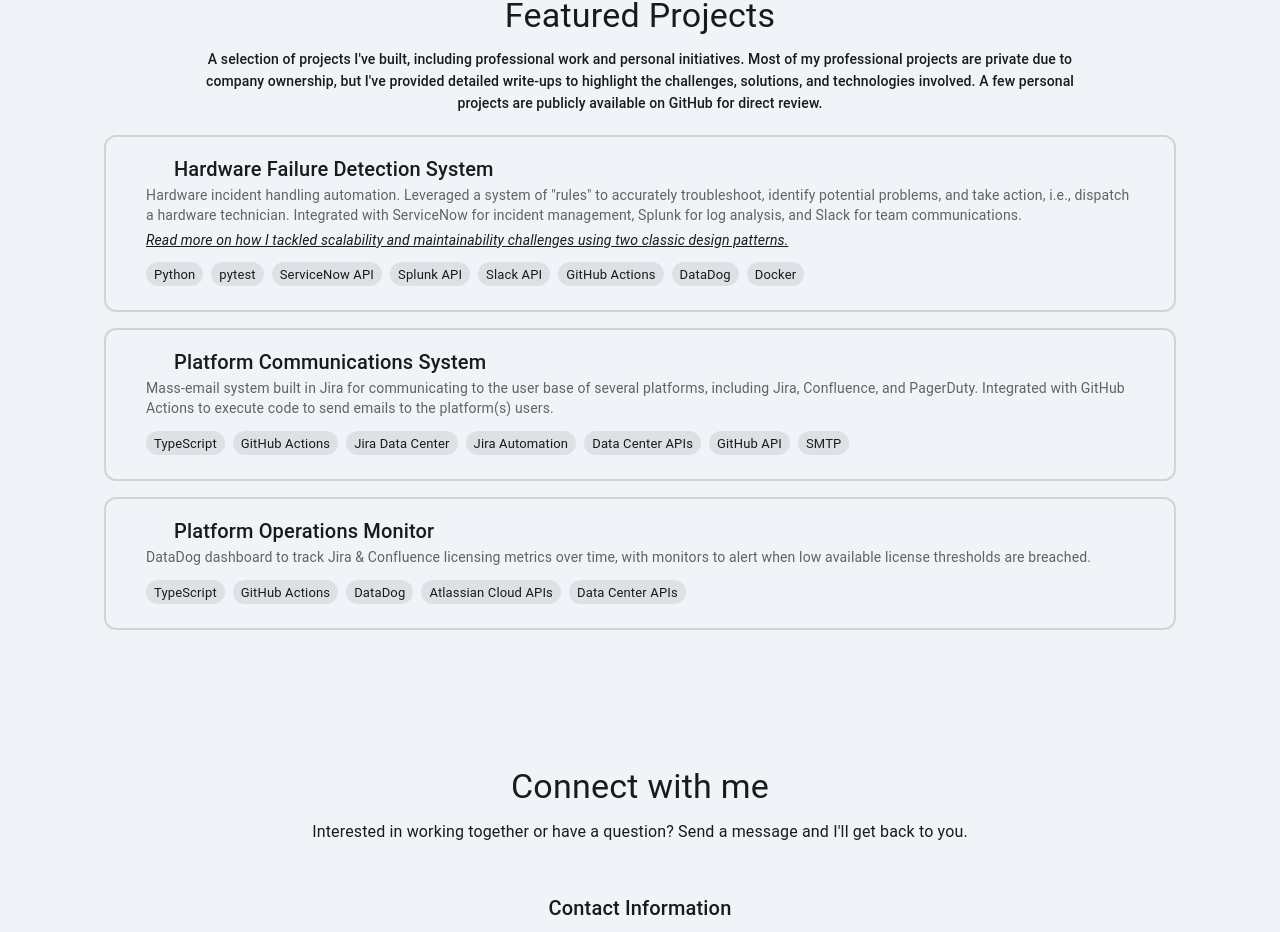
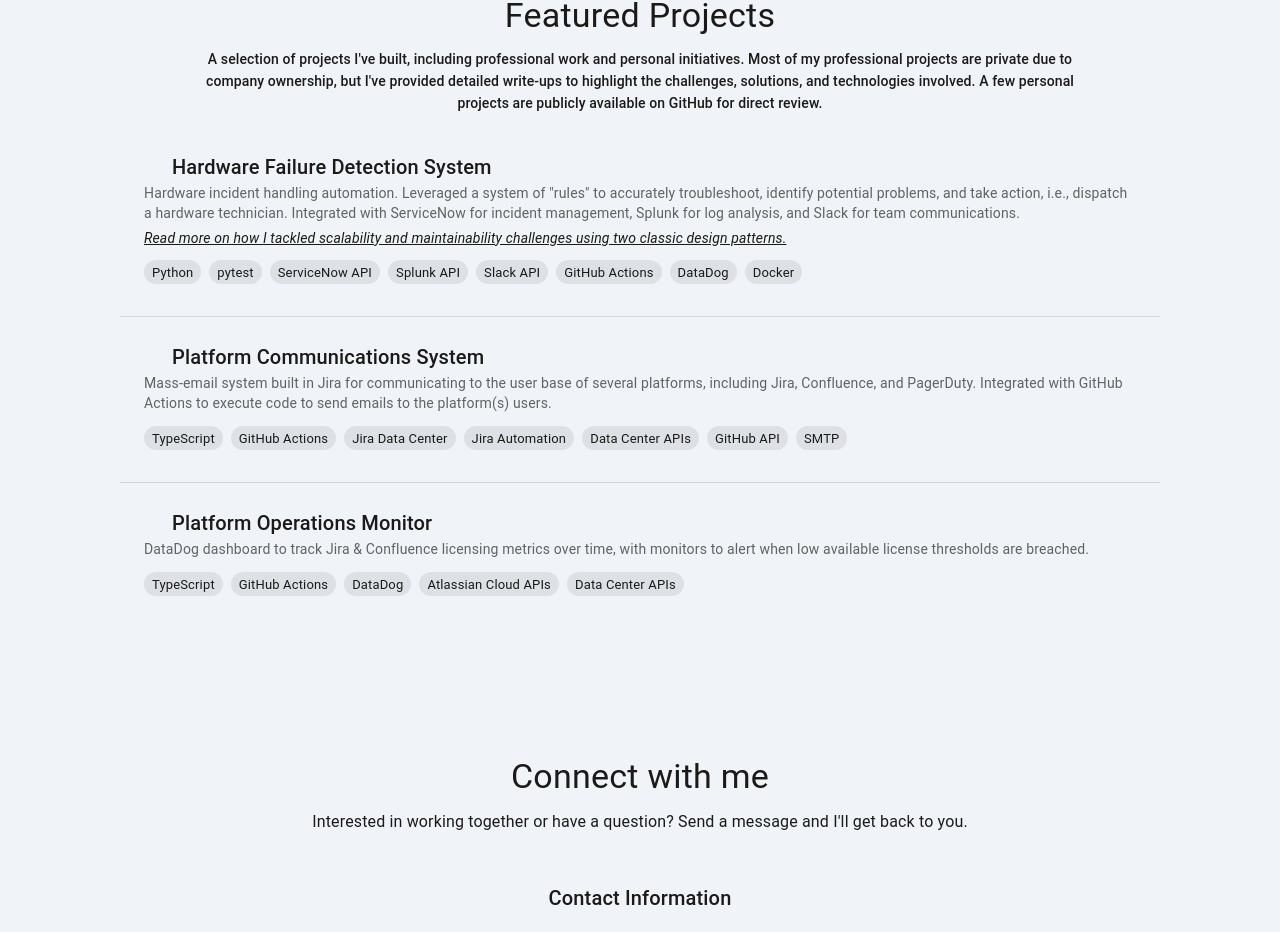
Before and after one commit to s-meenaghan7/homepage, a React (Vite) app: page / in a window 1280 px wide. Shown: the part 1967-2899 px from the top of the page. Built offline with nearby package versions, Linux system fonts and the light colour scheme; some icons are missing.

Commit message:
feat: added a conditional Divider between rendered ProjectOverview components in Projects component

```diff
--- a/src/features/projects/ProjectOverview.tsx
+++ b/src/features/projects/ProjectOverview.tsx
@@ -26,7 +26,6 @@
         py={2}
         borderRadius={3}
         px={{ xs: 3, lg: 5 }}
-        border="2px solid lightgrey"
       >
         <Typography
           gap={1}
--- a/src/features/projects/Projects.tsx
+++ b/src/features/projects/Projects.tsx
@@ -1,5 +1,7 @@
+import Divider from "@mui/material/Divider"
 import Grid from "@mui/material/Grid"
 import Typography from "@mui/material/Typography"
+import { Fragment } from "react"
 import { ProjectOverview } from "./ProjectOverview"
 import projectsData from "./projects.data"
 
@@ -37,16 +39,18 @@
       </Grid>
 
       <Grid
-        gap={2}
+        gap={1}
         display="flex"
         flexDirection="column"
       >
-        {projectsData.map((props, i) => (
-          <ProjectOverview
-            key={i}
-            {...props}
-          />
-        ))}
+        {projectsData.map((props, i) => {
+          return (
+            <Fragment key={i}>
+              <ProjectOverview {...props} />
+              {i + 1 < projectsData.length && <Divider variant="middle" />}
+            </Fragment>
+          )
+        })}
       </Grid>
     </Grid>
   )
```
